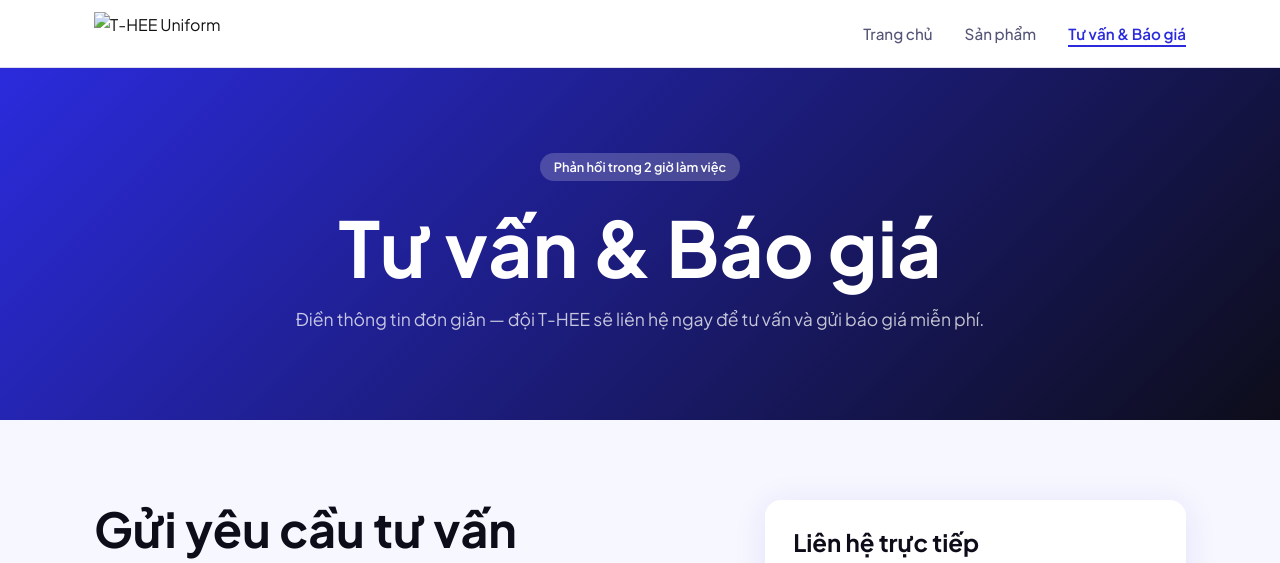
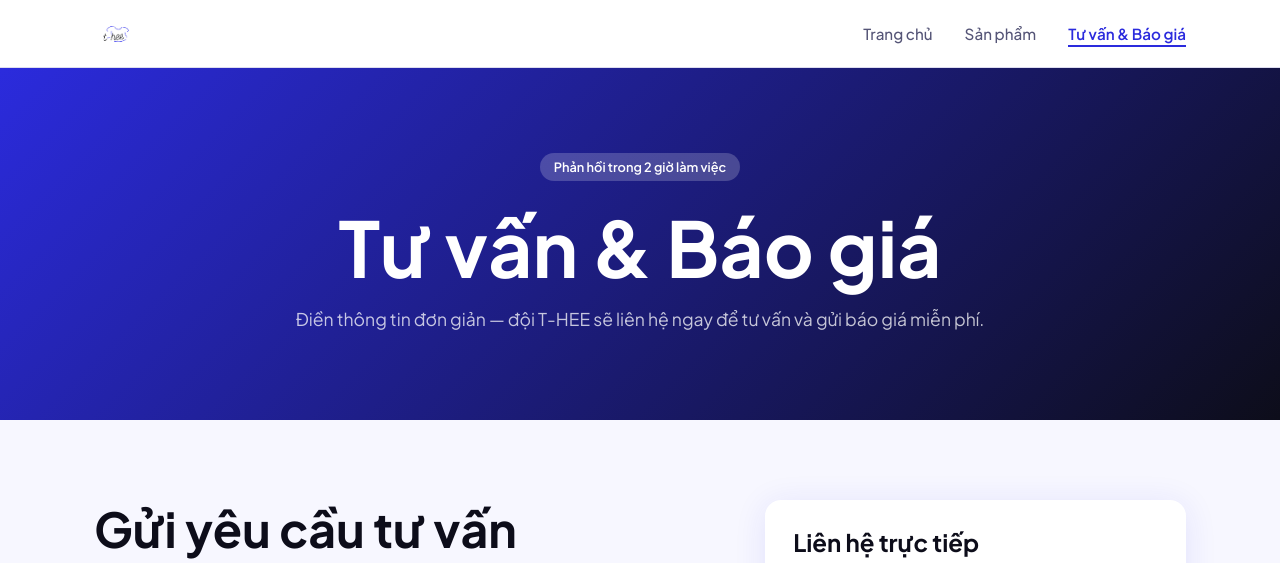
Before and after one commit to ashlyntrn/t-hee-uniformm, a plain HTML site: page enquiry.html in a window 1280 px wide. Shown: the top 563 px of the page. Drawn offline with Linux system fonts and the light colour scheme.

Commit message:
Fix image source URL in navbar

```diff
--- a/enquiry.html
+++ b/enquiry.html
@@ -26,7 +26,7 @@
   <nav id="navbar">
     <div class="nav-inner">
       <a href="index.html">
-        <img src="Profile_Pic.jpg" alt="T-HEE Uniform" class="nav-logo">
+        <img src="Profile%20Pic.jpg" alt="T-HEE Uniform" class="nav-logo">
       </a>
       <ul class="nav-links">
         <li><a href="index.html">Trang chủ</a></li>
```
